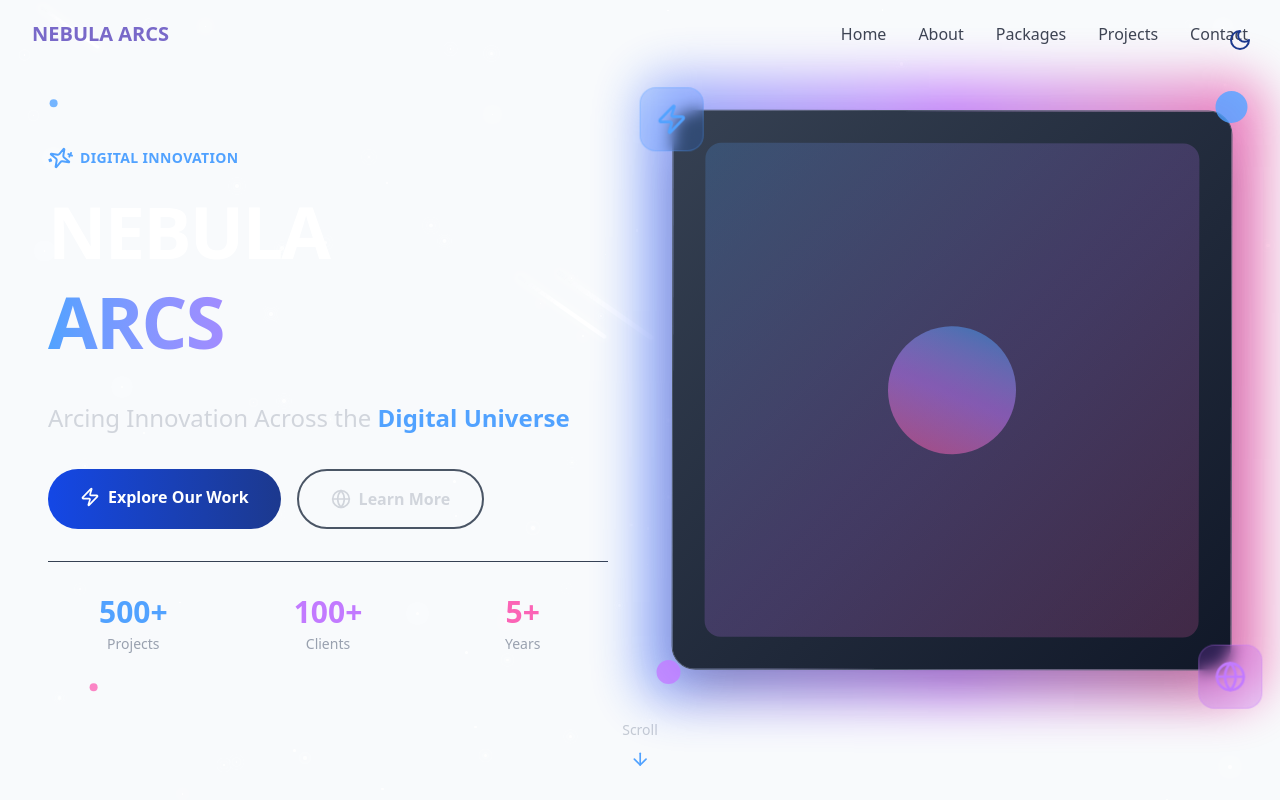
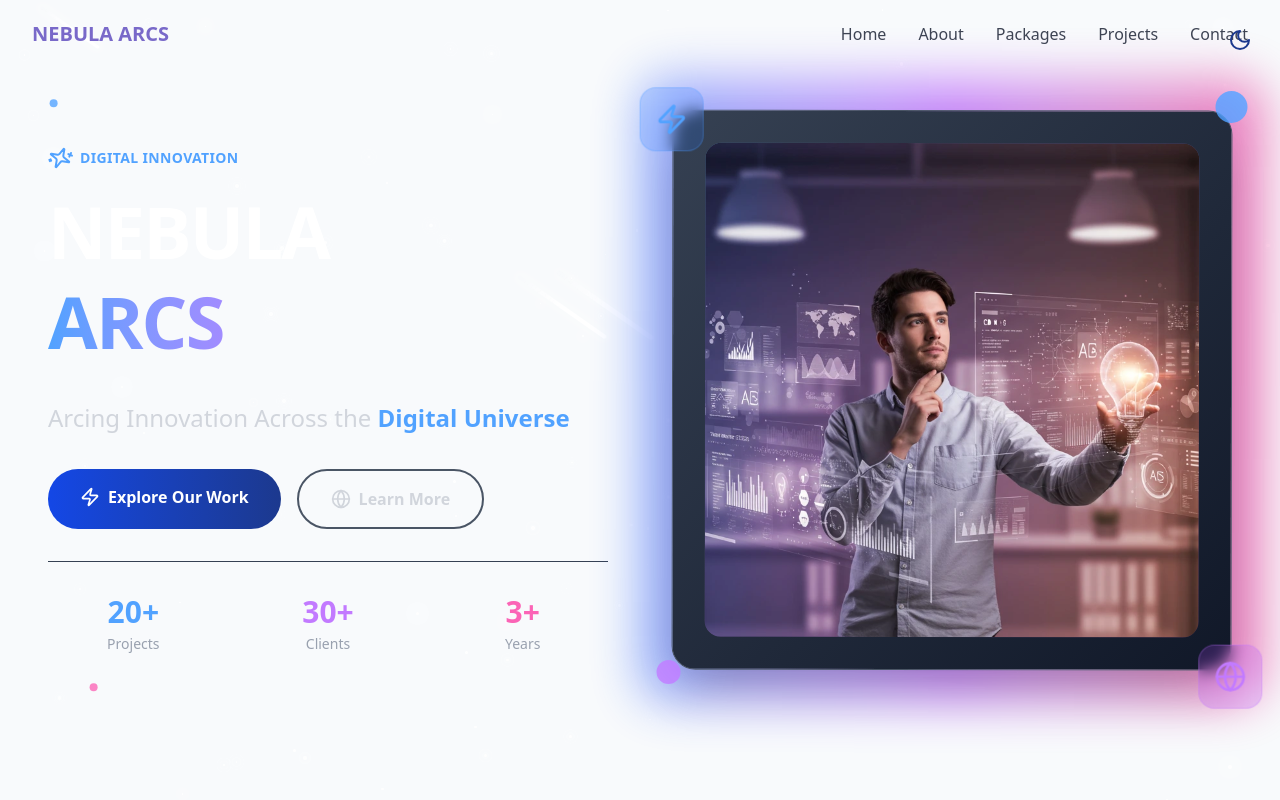
Before and after one commit to Werosh/nebula_arcs_wk, a React (Vite) app: page / in a window 1280 px wide. Shown: the top 800 px of the page. Built offline with nearby package versions, Linux system fonts and the light colour scheme.

Commit message:
hero page done 001

```diff
--- a/src/components/HeroSection.jsx
+++ b/src/components/HeroSection.jsx
@@ -1,5 +1,7 @@
 import { ArrowDown, Sparkles, Zap, Globe } from "lucide-react";
 import { motion } from "framer-motion";
+
+import HeroImg from "../assets/images/hero_img_1.webp";
 
 export const HeroSection = () => {
   // Animation variants
@@ -197,7 +199,7 @@ export const HeroSection = () => {
                   transition={{ delay: 1.2, type: "spring", stiffness: 200 }}
                   className="text-2xl md:text-3xl font-bold text-blue-400"
                 >
-                  500+
+                  20+
                 </motion.div>
                 <div className="text-sm text-gray-400 mt-1">Projects</div>
               </div>
@@ -208,7 +210,7 @@ export const HeroSection = () => {
                   transition={{ delay: 1.4, type: "spring", stiffness: 200 }}
                   className="text-2xl md:text-3xl font-bold text-purple-400"
                 >
-                  100+
+                  30+
                 </motion.div>
                 <div className="text-sm text-gray-400 mt-1">Clients</div>
               </div>
@@ -219,7 +221,7 @@ export const HeroSection = () => {
                   transition={{ delay: 1.6, type: "spring", stiffness: 200 }}
                   className="text-2xl md:text-3xl font-bold text-pink-400"
                 >
-                  5+
+                  3+
                 </motion.div>
                 <div className="text-sm text-gray-400 mt-1">Years</div>
               </div>
@@ -254,16 +256,12 @@ export const HeroSection = () => {
                 />
                 {/* IMAGE */}
                 <div className="relative bg-gradient-to-br from-gray-700 to-gray-900 rounded-3xl p-8 shadow-2xl border border-gray-600">
-                  <div className="aspect-square bg-gradient-to-br from-blue-400/20 via-purple-400/20 to-pink-400/20 rounded-2xl flex items-center justify-center">
-                    {/* Replace this div with your actual image */}
-                    <motion.div
-                      animate={{ rotate: 360 }}
-                      transition={{
-                        duration: 20,
-                        repeat: Infinity,
-                        ease: "linear",
-                      }}
-                      className="w-32 h-32 bg-gradient-to-r from-blue-400 via-purple-400 to-pink-400 rounded-full opacity-50"
+                  <div className="aspect-square bg-gradient-to-br from-blue-400/20 via-purple-400/20 to-pink-400/20 rounded-2xl flex items-center justify-center overflow-hidden">
+                    {/* Replace the div with an actual image */}
+                    <img
+                      src={HeroImg}
+                      alt="Descriptive alt text"
+                      className="w-full h-full object-cover rounded-2xl"
                     />
                   </div>
 
@@ -327,7 +325,7 @@ export const HeroSection = () => {
       </div>
 
       {/* Scroll Indicator */}
-      <motion.div
+      {/* <motion.div
         initial={{ opacity: 0, y: 20 }}
         animate={{ opacity: 1, y: 0 }}
         transition={{ delay: 2, duration: 0.8 }}
@@ -346,7 +344,7 @@ export const HeroSection = () => {
         >
           <ArrowDown className="h-5 w-5 text-blue-400" />
         </motion.div>
-      </motion.div>
+      </motion.div> */}
     </section>
   );
 };
```
Also changed, not shown: src/assets/images/hero_img_1.webp (added).
